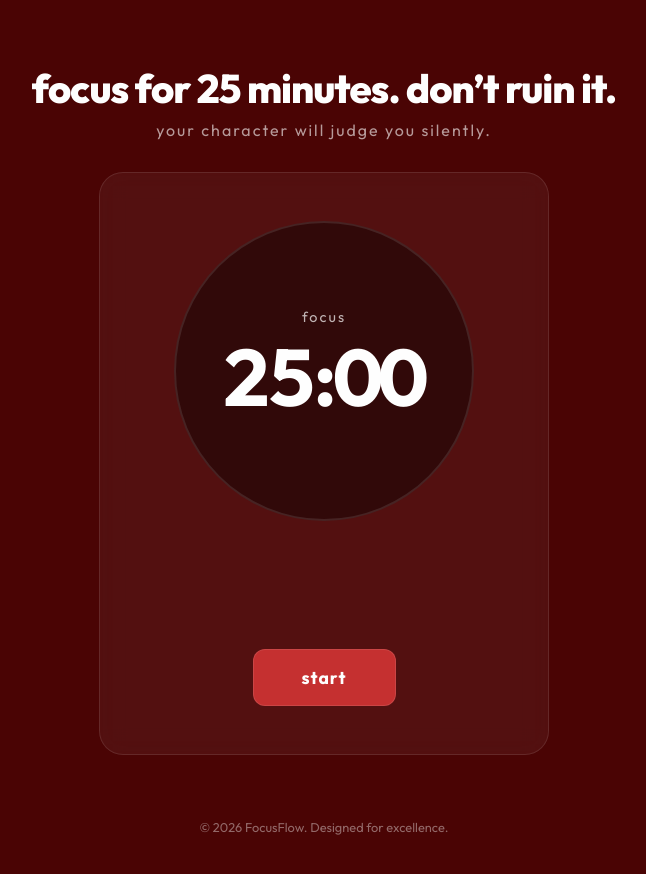
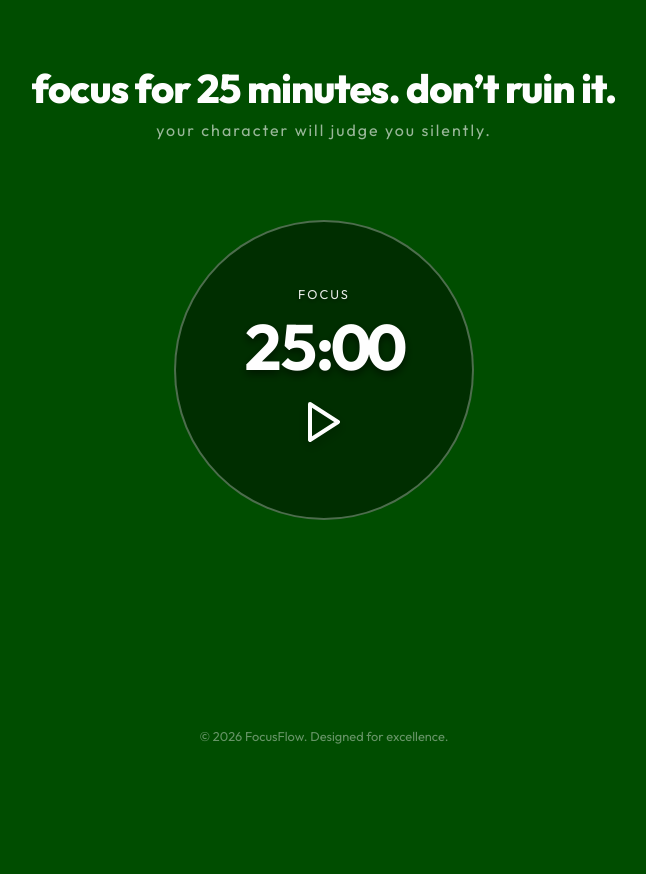
Before and after one commit to neeraj586/pomodoro-study-timer, a Next.js app: page / in a window 1280 px wide. Shown: the top 874 px of the page, without its empty margins (316-962 px from the left). After the commit the page ends 840 px from the top, so only its background shows below. Built offline with nearby package versions, Linux system fonts and the light colour scheme.

Commit message:
style: redesign UI with green/red theme, circular layout, and icon controls

```diff
--- a/app/globals.css
+++ b/app/globals.css
@@ -1,20 +1,15 @@
 :root {
-  --background: #4a0404;
-  /* Dark Maroon */
+  --background: #004d00;
+  /* Dark Green - "something around green" */
   --foreground: #fefefe;
-  /* Off-white */
   --primary: #c53030;
-  /* Lighter red for button */
   --card-bg: rgba(255, 255, 255, 0.05);
   --card-border: rgba(255, 255, 255, 0.1);
+  --red-theme: #4a0404;
+  /* Store red theme value */
 }
 
-* {
-  box-sizing: border-box;
-  padding: 0;
-  margin: 0;
-}
-
+/* Base state: Green */
 body {
   color: var(--foreground);
   background: var(--background);
@@ -25,6 +20,19 @@ body {
   justify-content: center;
   overflow-x: hidden;
   font-family: inherit;
+  transition: background-color 0.5s ease;
+  /* Smooth transition */
+}
+
+/* Paused state: Red */
+body.state-paused {
+  background: var(--red-theme);
+}
+
+* {
+  box-sizing: border-box;
+  padding: 0;
+  margin: 0;
 }
 
 button {
--- a/components/PomodoroTimer.module.css
+++ b/components/PomodoroTimer.module.css
@@ -20,9 +20,8 @@
     justify-content: center;
     position: relative;
     background: rgba(0, 0, 0, 0.4);
-    border: 2px solid rgba(255, 255, 255, 0.1);
+    border: 2px solid rgba(255, 255, 255, 0.3);
     overflow: hidden;
-    /* Ensure GIF stays within circle */
 }
 
 .backgroundGif {
@@ -32,19 +31,10 @@
     width: 100%;
     height: 100%;
     object-fit: cover;
-    opacity: 0.2;
-    /* Subtle background presence */
+    opacity: 0.3;
+    /* Adjusted opacity to blend */
     z-index: 0;
     pointer-events: none;
-}
-
-.timerDisplay {
-    font-size: 5rem;
-    font-weight: 700;
-    letter-spacing: -2px;
-    font-variant-numeric: tabular-nums;
-    margin-bottom: 0.5rem;
-    color: var(--foreground);
 }
 
 .progressRing {
@@ -64,33 +54,60 @@
     transition: stroke-dashoffset 0.3s linear;
 }
 
-.controls {
+/* New overlay for content inside circle */
+.contentOverlay {
+    position: relative;
+    z-index: 2;
     display: flex;
-    gap: 1.5rem;
+    flex-direction: column;
     align-items: center;
+    justify-content: center;
+    width: 100%;
+    height: 100%;
 }
 
-.mainButton {
-    padding: 1rem 3rem;
-    border-radius: 12px;
-    font-size: 1.1rem;
+.timerDisplay {
+    font-size: 4rem;
+    /* Adjusted for space */
     font-weight: 700;
-    letter-spacing: 1px;
-    text-transform: lowercase;
-    background: var(--primary);
+    letter-spacing: -2px;
+    font-variant-numeric: tabular-nums;
+    margin: 0.2rem 0;
     color: var(--foreground);
-    border: 1px solid rgba(255, 255, 255, 0.1);
-}
-
-.mainButton:hover {
-    filter: brightness(1.1);
+    text-shadow: 0 4px 8px rgba(0, 0, 0, 0.5);
+    /* Better readability over GIF */
 }
 
 .statusText {
-    font-size: 0.9rem;
-    text-transform: lowercase;
+    font-size: 0.8rem;
+    text-transform: uppercase;
     letter-spacing: 2px;
-    opacity: 0.7;
+    opacity: 0.9;
+    text-shadow: 0 2px 4px rgba(0, 0, 0, 0.5);
+}
+
+.iconButton {
+    background: transparent;
+    color: var(--foreground);
+    border: none;
+    cursor: pointer;
+    transition: transform 0.2s ease, opacity 0.2s ease;
+    padding: 0.5rem;
+    display: flex;
+    align-items: center;
+    justify-content: center;
+    filter: drop-shadow(0 4px 6px rgba(0, 0, 0, 0.3));
+}
+
+.iconButton:hover {
+    transform: scale(1.1);
+    opacity: 0.9;
+}
+
+.iconButton svg {
+    display: block;
+    width: 48px;
+    height: 48px;
 }
 
 .message {
@@ -100,4 +117,5 @@
     padding: 1rem;
     color: #fff;
     min-height: 4rem;
+    text-shadow: 0 2px 4px rgba(0, 0, 0, 0.5);
 }
--- a/components/PomodoroTimer.tsx
+++ b/components/PomodoroTimer.tsx
@@ -34,6 +34,7 @@ export default function PomodoroTimer() {
     const [isFlashing, setIsFlashing] = useState(false);
     const [message, setMessage] = useState<string>('');
     const [currentGif, setCurrentGif] = useState<string>(GIFS[0]);
+    const [isPaused, setIsPaused] = useState(false); // New state to track explicit pause
 
     const audioRef = useRef<HTMLAudioElement | null>(null);
 
@@ -51,6 +52,18 @@ export default function PomodoroTimer() {
             audioRef.current.play().catch(() => console.log('Audio playback blocked'));
         }
     };
+
+    // Effect to toggle body class for Red/Green background
+    useEffect(() => {
+        if (typeof document !== 'undefined') {
+            if (isPaused) {
+                document.body.classList.add('state-paused');
+            } else {
+                document.body.classList.remove('state-paused');
+            }
+        }
+    }, [isPaused]);
+
 
     useEffect(() => {
         let interval: NodeJS.Timeout;
@@ -97,7 +110,7 @@ export default function PomodoroTimer() {
 
     const toggleTimer = () => {
         if (isActive) {
-            // Interruption logic
+            // Interruption/Pause logic
             if (mode === 'work' && timeLeft > 0 && timeLeft < MODES.work.time) {
                 playSound(SOUNDS.madiyan);
                 setMessage('MADIYAN MALA CHUMAKUM.');
@@ -108,6 +121,7 @@ export default function PomodoroTimer() {
                 }, 3000);
             }
             setIsActive(false);
+            setIsPaused(true); // Manually paused
         } else {
             // Resuming or starting
             if (audioRef.current) {
@@ -119,6 +133,7 @@ export default function PomodoroTimer() {
                 pickRandomGif();
             }
             setIsActive(true);
+            setIsPaused(false);
             setMessage('');
         }
     };
@@ -130,47 +145,65 @@ export default function PomodoroTimer() {
     };
 
     const progress = (1 - timeLeft / MODES[mode].time) * 100;
-    const strokeDashoffset = 955 - (955 * progress) / 100;
+    const strokeDashoffset = 955 - (955 * progress) / 100; // 955 is approx circumference
 
     return (
-        <div className={`${styles.container} glass animate-fade-in ${isFlashing ? 'animate-flash-red' : ''}`}>
+        <div className={`${styles.container} animate-fade-in ${isFlashing ? 'animate-flash-red' : ''}`}>
 
             <div className={styles.timerCircle}>
+                {/* Background GIF */}
                 {isActive && mode === 'work' && (
                     <img src={currentGif} alt="Focus Background" className={styles.backgroundGif} />
                 )}
+
+                {/* SVG Ring */}
                 <svg className={styles.progressRing}>
                     <circle
                         className={styles.progressPath}
                         cx="152"
                         cy="152"
                         r="150"
-                        stroke="#ff4d4d"
+                        stroke="#fff" /* Made white for better visibility on green/red */
                         strokeDasharray="955"
                         strokeDashoffset={strokeDashoffset}
                     />
                 </svg>
-                <span className={styles.statusText} style={{ position: 'relative', zIndex: 1 }}>{MODES[mode].label}</span>
-                <div className={styles.timerDisplay} style={{ position: 'relative', zIndex: 1 }}>
-                    {formatTime(timeLeft)}
+
+                {/* Content Overlay */}
+                <div className={styles.contentOverlay}>
+                    <span className={styles.statusText}>{MODES[mode].label}</span>
+                    <div className={styles.timerDisplay}>
+                        {formatTime(timeLeft)}
+                    </div>
+
+                    {/* Integrated Control Button (Icon) */}
+                    <button className={styles.iconButton} onClick={toggleTimer} aria-label={isActive ? 'Pause' : 'Start'}>
+                        {isActive ? (
+                            // Pause Icon
+                            <svg width="48" height="48" viewBox="0 0 24 24" fill="none" stroke="currentColor" strokeWidth="2" strokeLinecap="round" strokeLinejoin="round">
+                                <rect x="6" y="4" width="4" height="16"></rect>
+                                <rect x="14" y="4" width="4" height="16"></rect>
+                            </svg>
+                        ) : (
+                            // Play Icon
+                            <svg width="48" height="48" viewBox="0 0 24 24" fill="none" stroke="currentColor" strokeWidth="2" strokeLinecap="round" strokeLinejoin="round">
+                                <polygon points="5 3 19 12 5 21 5 3"></polygon>
+                            </svg>
+                        )}
+                    </button>
+
+                    {/* Session Counter Small */}
+                    {sessionsCompleted > 0 && (
+                        <div style={{ fontSize: '0.7rem', opacity: 0.8, marginTop: '0.5rem' }}>
+                            DONE: {sessionsCompleted}
+                        </div>
+                    )}
                 </div>
             </div>
 
             <div className={styles.message}>
                 {message}
             </div>
-
-            <div className={styles.controls}>
-                <button className={styles.mainButton} onClick={toggleTimer}>
-                    {isActive ? 'pause' : 'start'}
-                </button>
-            </div>
-
-            {sessionsCompleted > 0 && (
-                <div style={{ fontSize: '0.8rem', opacity: 0.6, marginTop: '1rem' }}>
-                    sessions complete: {sessionsCompleted}
-                </div>
-            )}
         </div>
     );
 }
```
